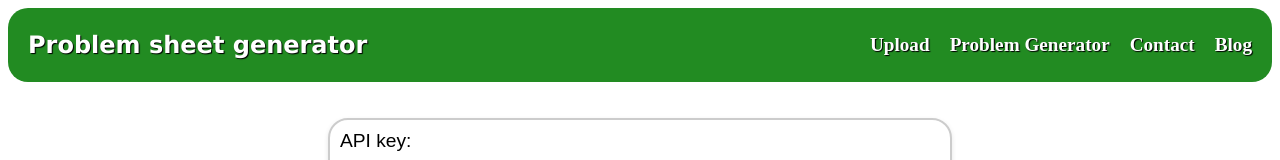
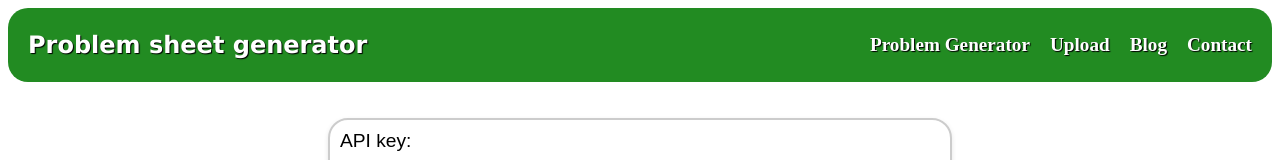
Before and after one commit to BenjaminWills/problem_sheet_generator, a React (Create React App) app in the folder frontend/problem-generation/: page / in a window 1280 px wide. Shown: the top 160 px of the page. Built offline with nearby package versions, Linux system fonts and the light colour scheme.

Commit message:
Move blog in navbar

```diff
--- a/frontend/problem-generation/src/components/Navbar/Navbar.js
+++ b/frontend/problem-generation/src/components/Navbar/Navbar.js
@@ -6,10 +6,10 @@ function Navbar() {
     <nav className="navbar">
       <div className="navbar-logo">Problem sheet generator</div>
       <ul className="navbar-links">
+        <li><a href="/problem-generator">Problem Generator</a></li>
         <li><a href="/upload">Upload</a></li>
-        <li><a href="/problem-generator">Problem Generator</a></li>
+        <li><a href="/blog">Blog</a></li>
         <li><a href="/contact-me">Contact</a></li>
-        <li><a href="/blog">Blog</a></li>
       </ul>
     </nav>
   );
```
